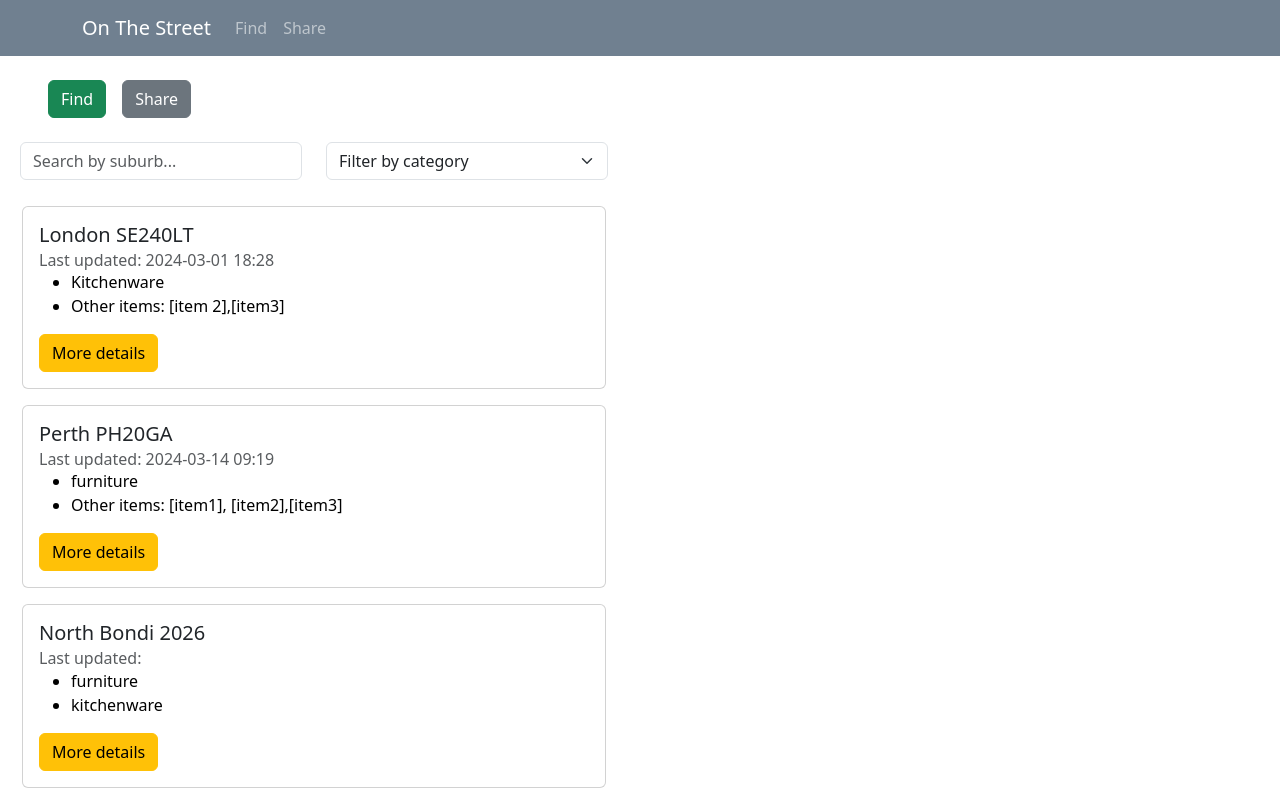
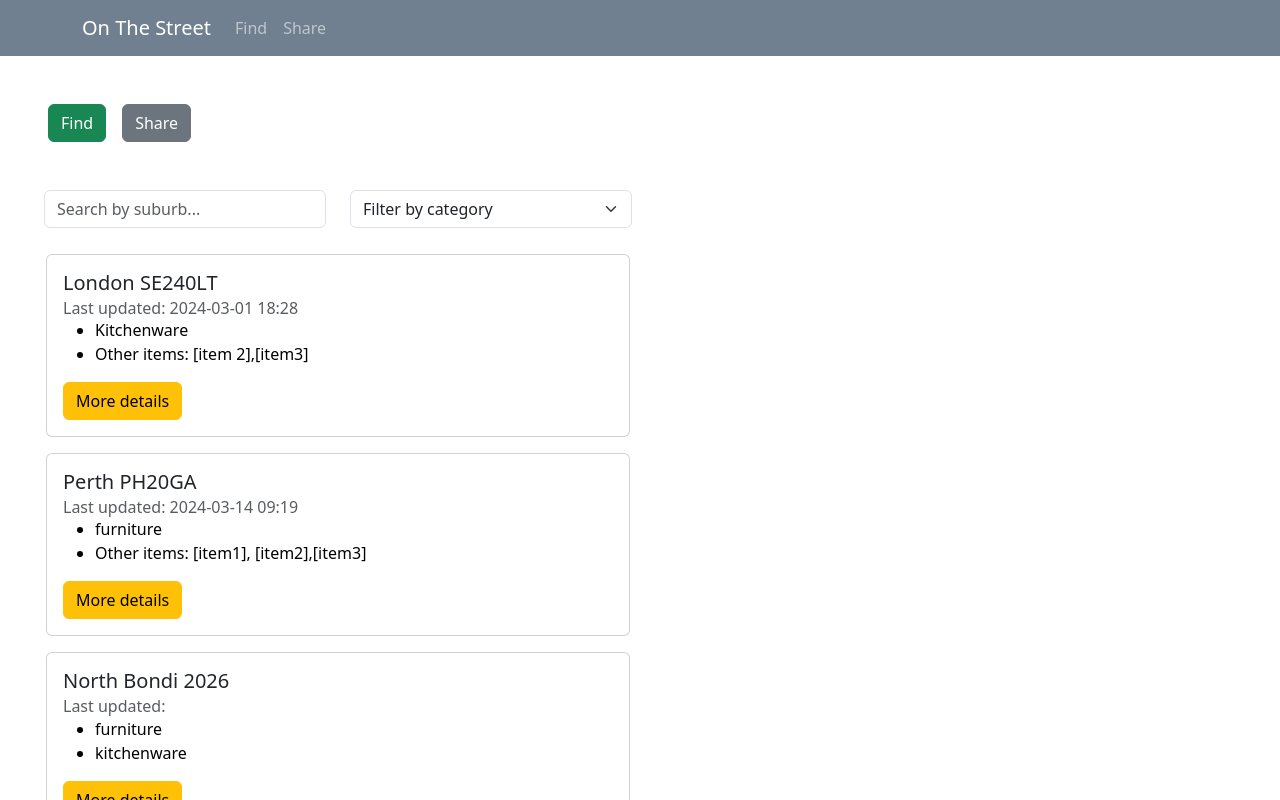
Before and after one commit to fammd19/on-the-street, a React (Create React App) app: page /listings in a window 1280 px wide. Shown: the top 800 px of the page. Built offline with nearby package versions, Linux system fonts and the light colour scheme; data requests are answered from the project's data file.

Commit message:
Aligns margins on all pages

```diff
--- a/src/components/AddForm.js
+++ b/src/components/AddForm.js
@@ -1,10 +1,5 @@
 import { useEffect, useState } from "react";
 import { Button, Form, Col, Row, Alert } from 'react-bootstrap';
-// import Button from 'react-bootstrap/Button';
-// import Form from 'react-bootstrap/Form';
-// import Col from 'react-bootstrap/Col';
-// import Row from 'react-bootstrap/Row';
-// import Alert from 'react-bootstrap/Alert';
 
 
 function AddForm () {
--- a/src/components/pages/Home.js
+++ b/src/components/pages/Home.js
@@ -3,7 +3,7 @@ import FindMap from '../FindMap'
 
 function Home () {
     return (
-        <Container className="mx-3 my-3">
+        <Container className="mx-5 my-5">
             <h1>Saving "stuff" from the streets</h1>
             <div className="intro">
                 <p>Across Sydney, there's heaps of good quality items being thrown onto the street, awaiting council collections, and ending up in landfill. We're on a mission to save them from the tip by helping you to find what you're looking for.</p>
--- a/src/components/pages/ListingIndex.js
+++ b/src/components/pages/ListingIndex.js
@@ -25,7 +25,7 @@ export default function ListingIndex () {
     .filter((listing) => (listing.suburb.toLowerCase().includes(search.toLowerCase())||listing.postcode.includes(search.toLowerCase())));
 
     return (
-        <Container>
+        <Container className="mx-4">
             {
                 listings.length>0
                 ?
--- a/src/components/pages/Listings.js
+++ b/src/components/pages/Listings.js
@@ -5,7 +5,7 @@ import { Button, Col, Row } from 'react-bootstrap';
 export default function Listings () {
     return (
         <>
-            <div className="mx-5 my-4">
+            <div className="mx-5 my-5">
                 <Link className="ml-3" to="../listings"><Button variant="success">Find</Button></Link>
                 <Link className="mx-3" to="/share"><Button variant="secondary">Share</Button></Link>
             </div>
```
